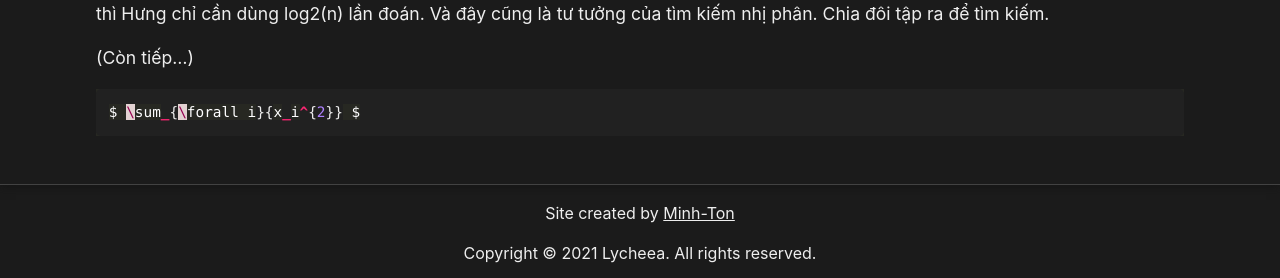
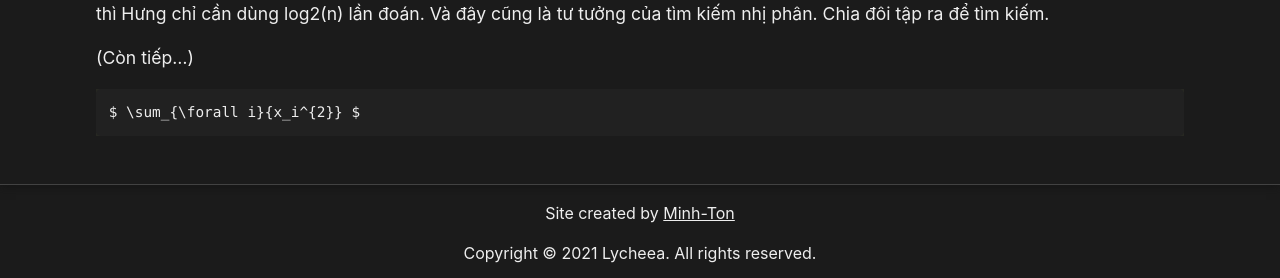
Before and after one commit to lycheea/lycheea.github.io, a Jekyll site: the page built from blogs/Binary_Search/binary_search_1.md, in a window 1280 px wide and 900 px high, scrolled down 996 px. Shown: the part 619-897 px from the top of the window. Built offline with Jekyll 4.4.1, drawn with Linux system fonts in a browser that asks for light colours.

Commit message:
Update binary_search_1.md

````diff
--- a/blogs/Binary_Search/binary_search_1.md
+++ b/blogs/Binary_Search/binary_search_1.md
@@ -57,6 +57,6 @@ Và bằng cách thần kỳ trên thì Hưng đã đoán ra số Hiên mà ch
 
 
 
-```mathematica
+```
 $ \sum_{\forall i}{x_i^{2}} $
 ```
````
